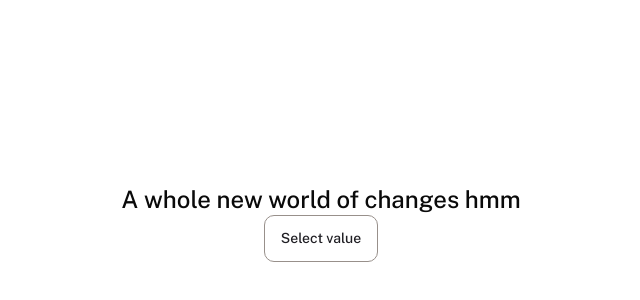
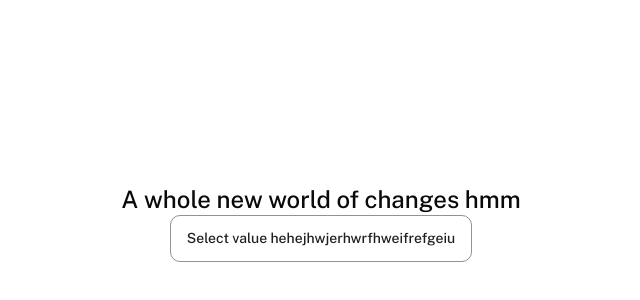
Before and after one commit to AbroShahzeb/finance, a React (Vite) app: page / in a window 1280 px wide. Shown: the part 178-478 px from the top of the page, without its empty margins (319-959 px from the left). Built offline with nearby package versions, Linux system fonts and the light colour scheme.

Commit message:
Solved alias import error

```diff
--- a/src/App.tsx
+++ b/src/App.tsx
@@ -2,7 +2,9 @@ import { useState } from "react";
 import { Dropdown } from "./components/dropdown";
 
 function App() {
-  const [selectedValue, setSelectedValue] = useState("Select value");
+  const [selectedValue, setSelectedValue] = useState(
+    "Select value hehejhwjerhwrfhweifrefgeiu"
+  );
   return (
     <div className="text-2xl font-medium items-center justify-center flex flex-col h-screen">
       A whole new world of changes hmm
--- a/src/components/dropdown/index.tsx
+++ b/src/components/dropdown/index.tsx
@@ -34,7 +34,7 @@ export const Dropdown = ({
         <div className="text-preset-5 font-bold text-grey-500">{label}</div>
       )}
 
-      <DropdownMenu className="w-full">
+      <DropdownMenu>
         <DropdownMenuTrigger asChild>
           <div className="flex items-center  w-full gap-4 px-4 bg-white rounded-lg border border-beige-500 text-preset-4">
             {preIcon && preIcon}
@@ -69,7 +69,7 @@ export const Dropdown = ({
       {hint && (
         <div
           className={`text-preset-5
-             "text-grey-500"
+             text-grey-500
              text-right`}
         >
           {hint}
--- a/src/components/input/index.tsx
+++ b/src/components/input/index.tsx
@@ -40,7 +40,7 @@ export const Input = ({
       {hint && (
         <div
           className={`text-preset-5
-             "text-grey-500"
+             text-grey-500
              text-right`}
         >
           {hint}
--- a/tsconfig.app.json
+++ b/tsconfig.app.json
@@ -6,6 +6,10 @@
     "lib": ["ES2020", "DOM", "DOM.Iterable"],
     "module": "ESNext",
     "skipLibCheck": true,
+    "baseUrl": ".",
+    "paths": {
+      "@/*": ["./src/*"]
+    },
 
     /* Bundler mode */
     "moduleResolution": "bundler",
```
